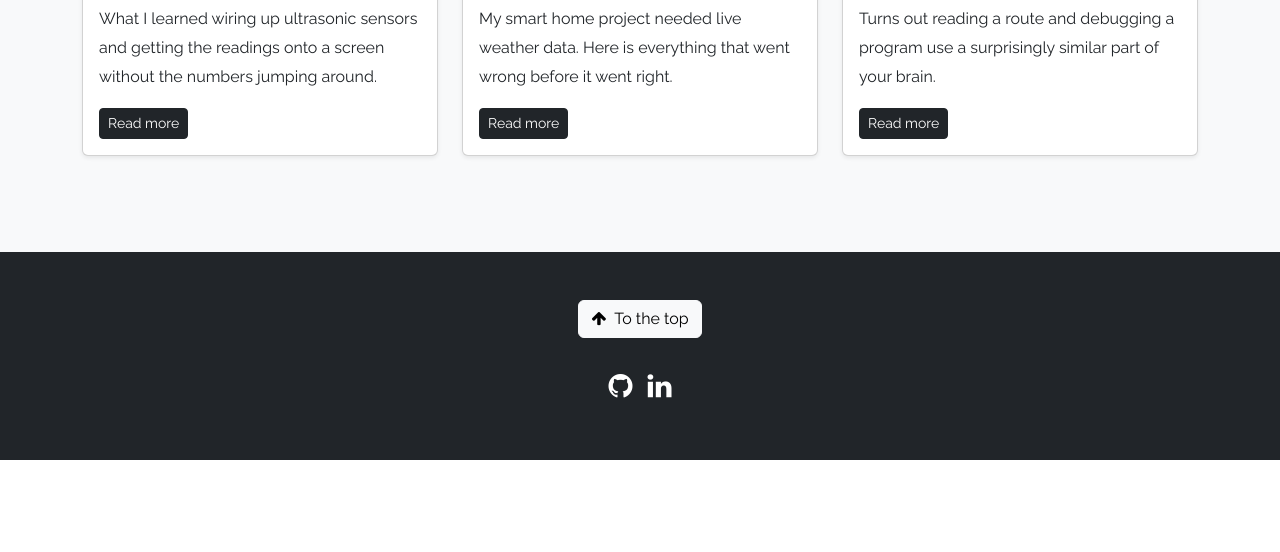
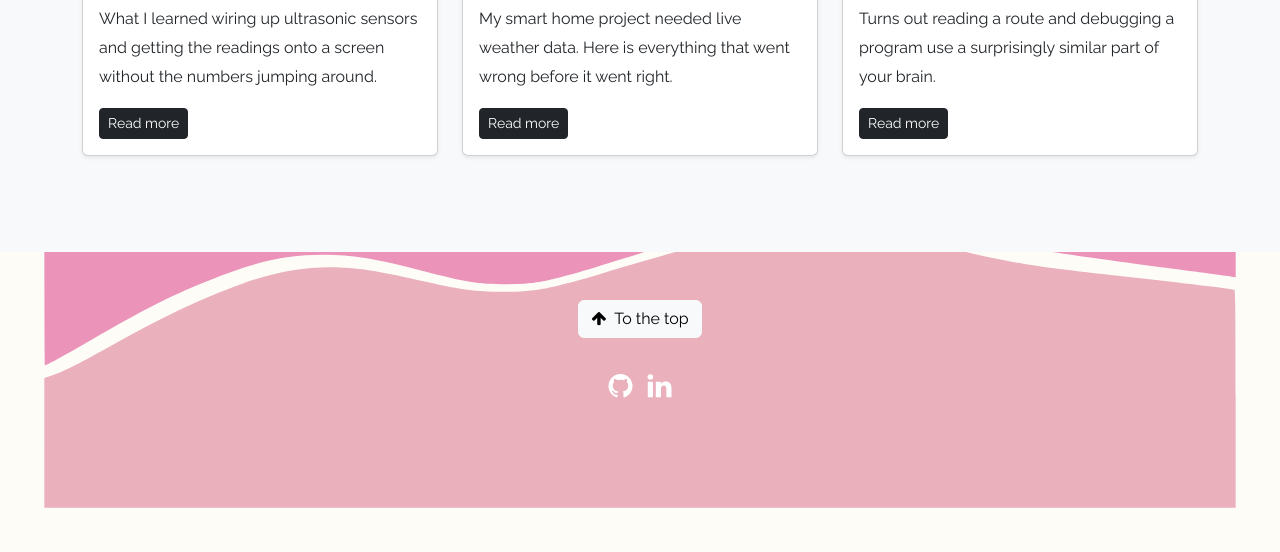
Before and after one commit to jaden404/Portfolio, a plain HTML site: page index.html in a window 1280 px wide. Shown: the part 2766-3318 px from the top of the page. Before the commit the page ends 3226 px from the top, so only its background shows below. Drawn offline with nearby package versions, Linux system fonts and the light colour scheme; no server answers.

Commit message:
footer image

```diff
--- a/index.html
+++ b/index.html
@@ -62,6 +62,12 @@ body {
   border-radius: 8px;
   background-color: #eeeeee;
   cursor: pointer;
+}
+.footer {
+  background-image: url("images/landscape.svg");
+  background-size: cover;
+  background-position: center bottom;
+  min-height: 300px;
 }
 
 .tile-box img {
@@ -281,7 +287,7 @@ body {
   </div>
 </section>
 
-<footer class="bg-dark text-white text-center py-5">
+<footer class="footer text-white text-center py-5">
   <a href="#home" class="btn btn-light"><i class="fa fa-arrow-up me-2"></i>To the top</a>
   <div class="fs-3 mt-4">
     <a href="https://github.com/Jaden404" class="social-link me-2" aria-label="GitHub" target="_blank" rel="noopener noreferrer"><i class="fa fa-github"></i></a>
```
Also changed, not shown: images/landscape.svg (added).
